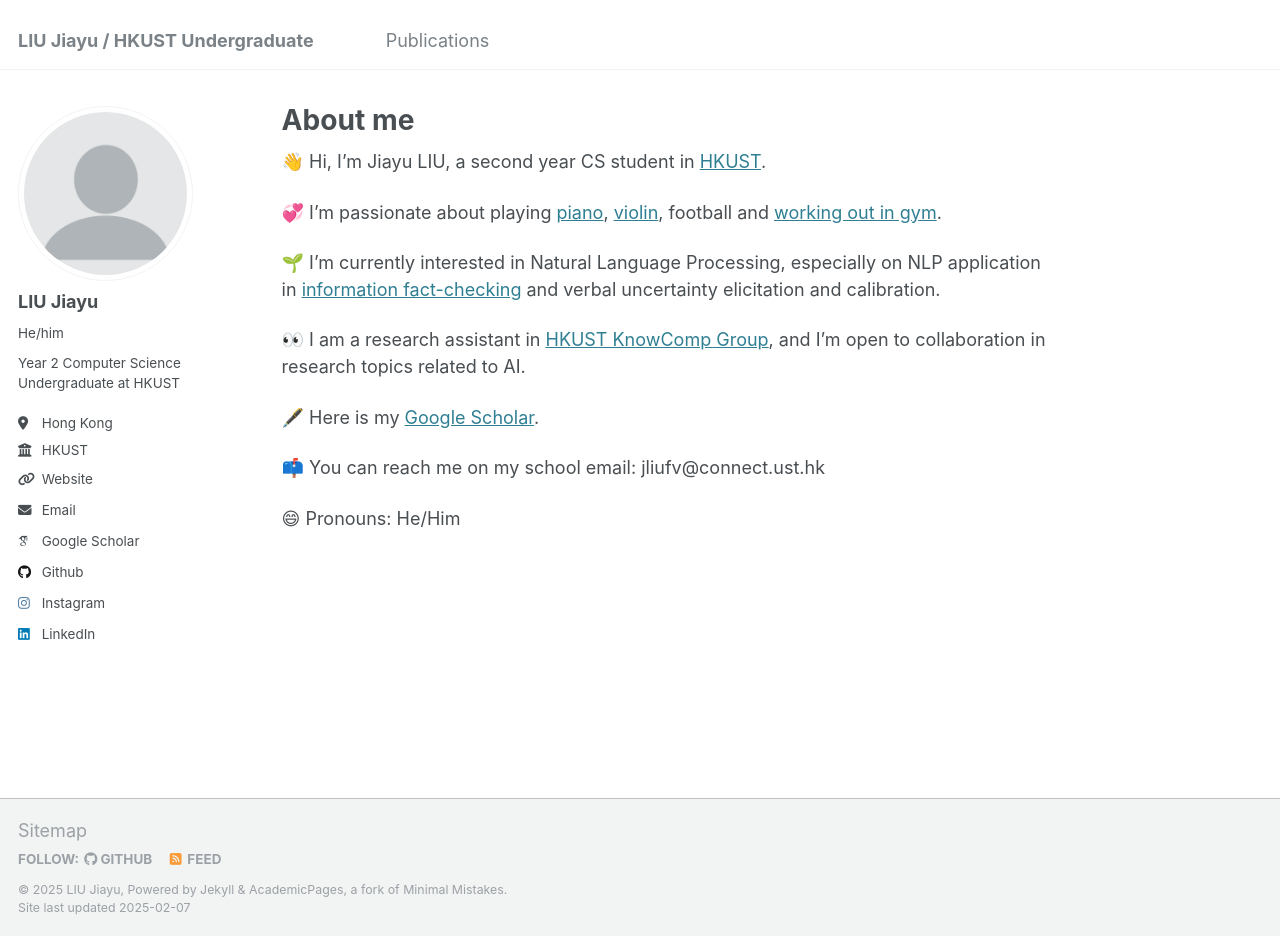
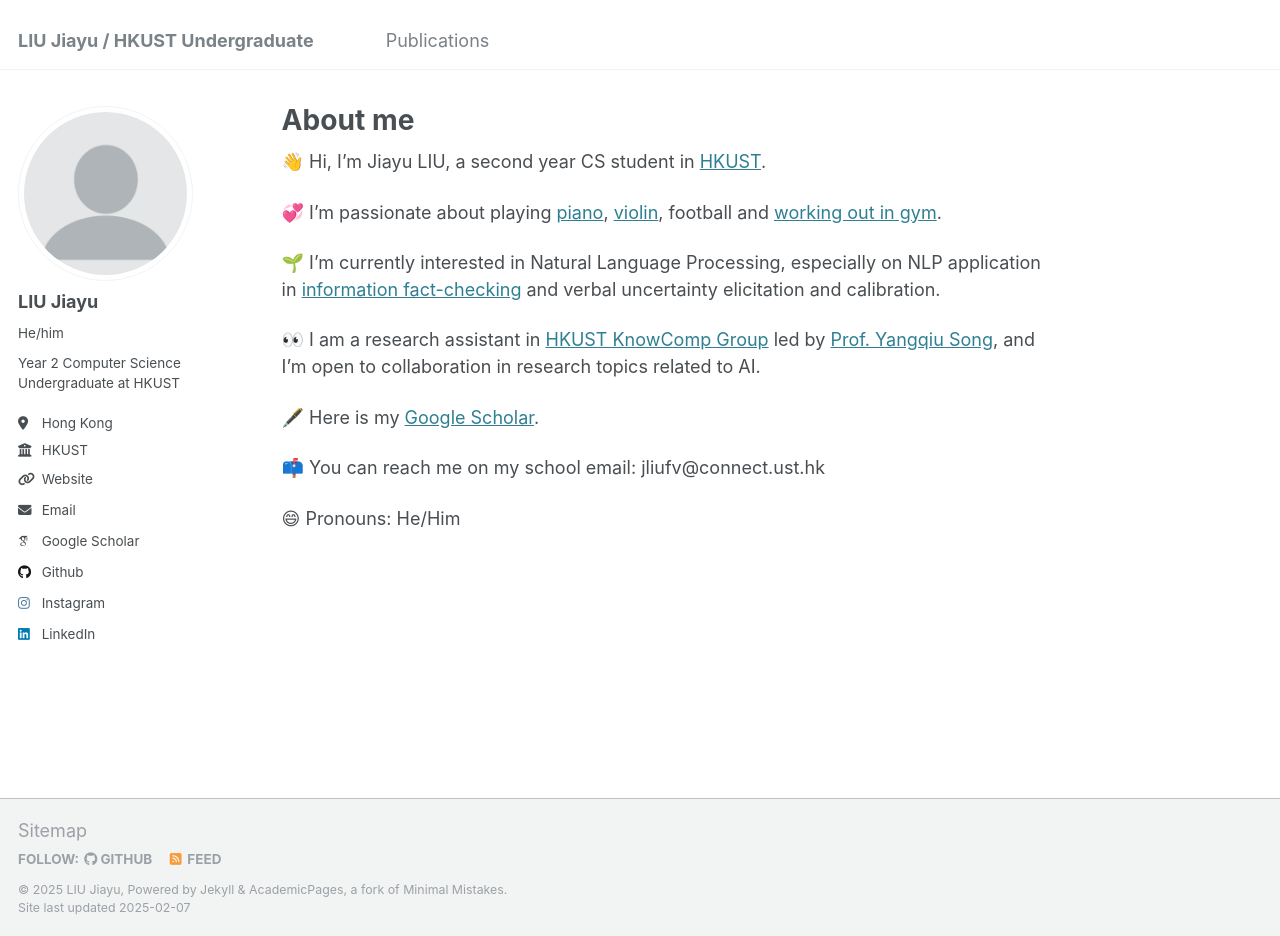
Before and after one commit to JiayuJeff/JiayuJeff.github.io, a Jekyll site: the page built from _pages/about.md, in a window 1280 px wide and 936 px high. Built offline with Jekyll 4.4.1, drawn with Linux system fonts in a browser that asks for light colours; some web fonts are replaced.

Commit message:
Update about.md

```diff
--- a/_pages/about.md
+++ b/_pages/about.md
@@ -18,7 +18,7 @@ redirect_from:
 🌱 I’m currently interested in Natural Language Processing, especially on NLP application in [information fact-checking](https://aclanthology.org/2024.fever-1.14.pdf) and verbal uncertainty elicitation and calibration.
 
 
-👀 I am a research assistant in [HKUST KnowComp Group](https://github.com/HKUST-KnowComp), and I’m open to collaboration in research topics related to AI.
+👀 I am a research assistant in [HKUST KnowComp Group](https://github.com/HKUST-KnowComp) led by [Prof. Yangqiu Song](https://www.cse.ust.hk/~yqsong/), and I’m open to collaboration in research topics related to AI.
 
 
 🖋️ Here is my [Google Scholar](https://scholar.google.com/citations?user=PIQxhfMAAAAJ&hl=en).
```
